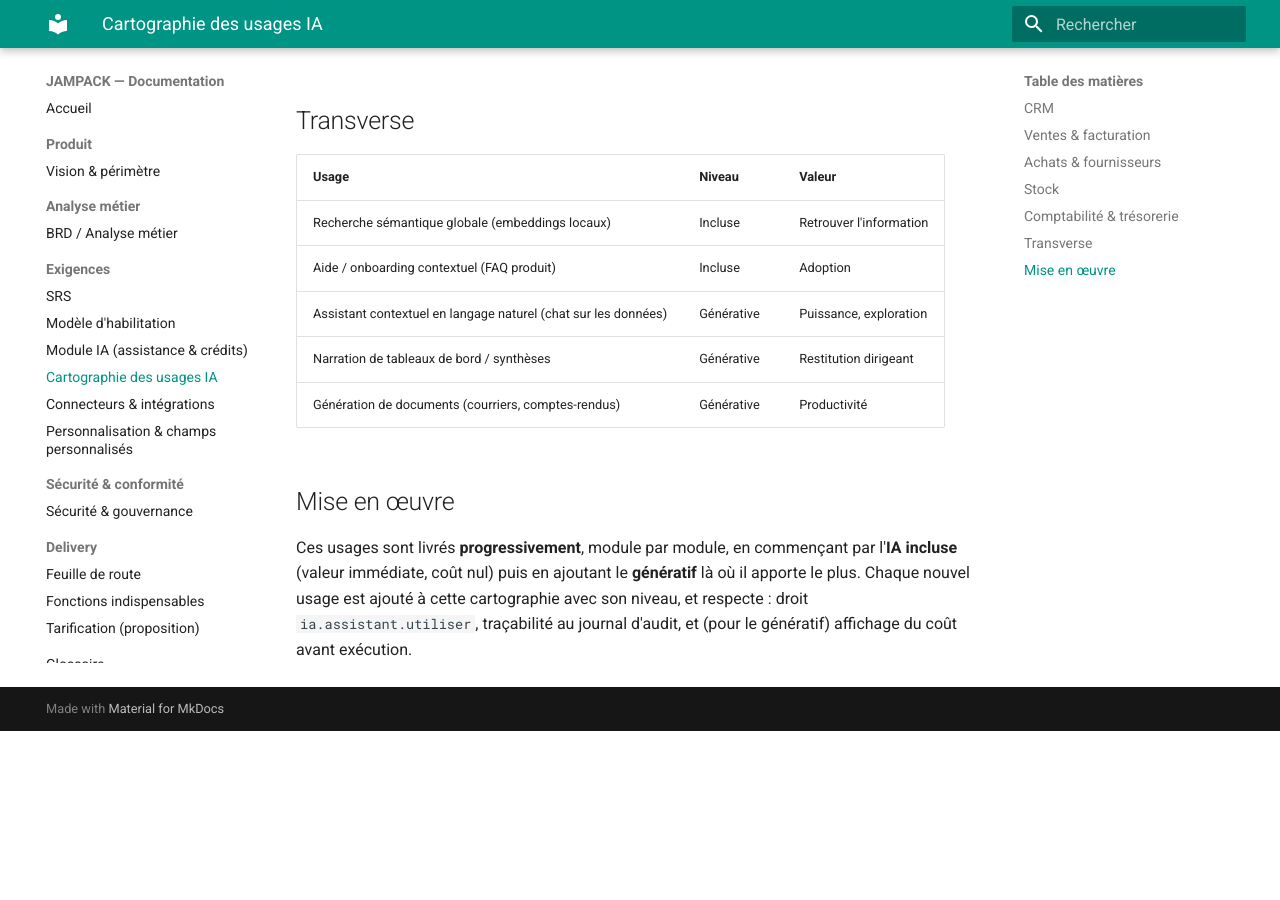
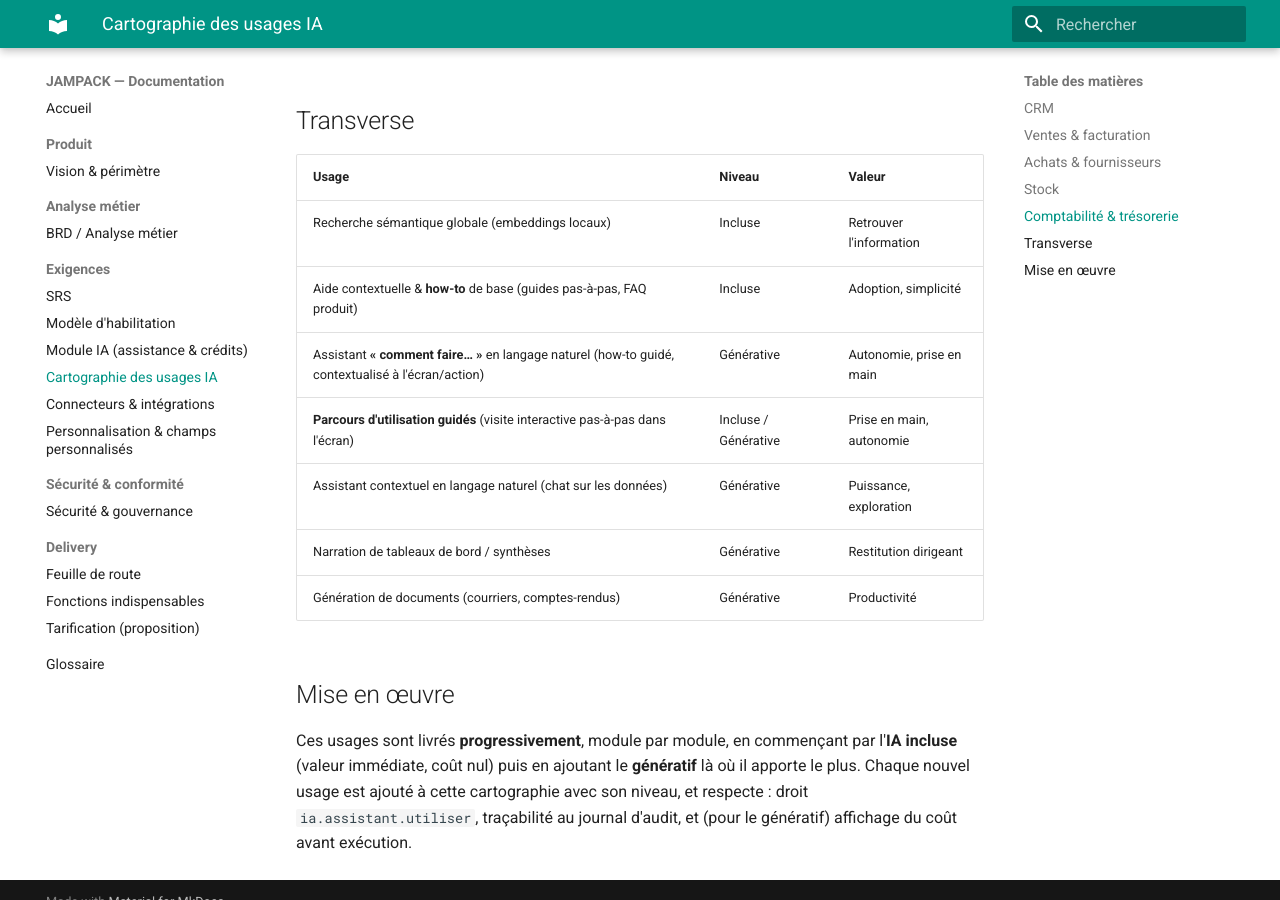
Before and after one commit to chrisx13/jampack-docs, an MkDocs documentation site: the page built from docs/20-exigences/ia-cartographie.md, in a window 1280 px wide and 900 px high, scrolled down 2502 px. Built offline with MkDocs 1.6.1 and Material for MkDocs 9.7.7, drawn with Linux system fonts in a browser that asks for light colours; before the commit the page ends 3233 px from its top, so only the background shows below that.

Commit message:
docs(how-to): couche IA + parcours d'utilisation guidés
Le how-to devient progressif sur trois niveaux:
1) aide contextuelle & guides pas-à-pas (IA incluse, coût nul, défaut),
2) assistant « comment faire… » en langage naturel (IA générative, crédits, opt-in),
3) parcours d'utilisation guidé = visite interactive pas-à-pas dans l'écran
   (scriptée = incluse / adaptative = générative).
L'IA explique et guide; l'utilisateur exécute chaque étape (droits respectés).
MAJ RG-37, cartographie IA (transverse), fonctions-indispensables et Jalon L.

Co-Authored-By: Claude Opus 4.8 <noreply@anthropic.com>
Claude-Session: https://claude.ai/code/session_01Pwuv6ro2738bcQPvWxGDbM

```diff
--- a/docs/20-exigences/ia-cartographie.md
+++ b/docs/20-exigences/ia-cartographie.md
@@ -68,7 +68,9 @@ Règle transverse : l'IA **propose**, l'utilisateur **valide**. Les résultats g
 | Usage | Niveau | Valeur |
 |---|---|---|
 | Recherche sémantique globale (embeddings locaux) | Incluse | Retrouver l'information |
-| Aide / onboarding contextuel (FAQ produit) | Incluse | Adoption |
+| Aide contextuelle & **how-to** de base (guides pas-à-pas, FAQ produit) | Incluse | Adoption, simplicité |
+| Assistant **« comment faire… »** en langage naturel (how-to guidé, contextualisé à l'écran/action) | Générative | Autonomie, prise en main |
+| **Parcours d'utilisation guidés** (visite interactive pas-à-pas dans l'écran) | Incluse / Générative | Prise en main, autonomie |
 | Assistant contextuel en langage naturel (chat sur les données) | Générative | Puissance, exploration |
 | Narration de tableaux de bord / synthèses | Générative | Restitution dirigeant |
 | Génération de documents (courriers, comptes-rendus) | Générative | Productivité |
```
Also changed, not shown: docs/10-analyse-metier/brd.md (+1 -1 lines), docs/70-delivery/fonctions-indispensables.md (+1 -1 lines), docs/70-delivery/roadmap.md (+1 -1 lines).
